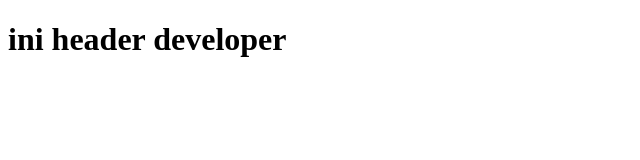
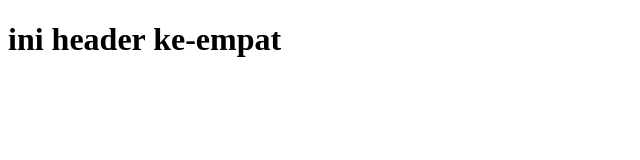
Before and after one commit to RajaEnda/pelatihan, a plain HTML site: page index.html in a window 1280 px wide. Shown: the full height of the page, 0-640 px from the left. Drawn offline with Linux system fonts and the light colour scheme.

Commit message:
tag h1 ke-empat

```diff
--- a/index.html
+++ b/index.html
@@ -7,6 +7,6 @@
     <title>Document</title>
 </head>
 <body>
-    <h1>ini header developer</h1>
+    <h1>ini header ke-empat</h1>
 </body>
 </html>
```
